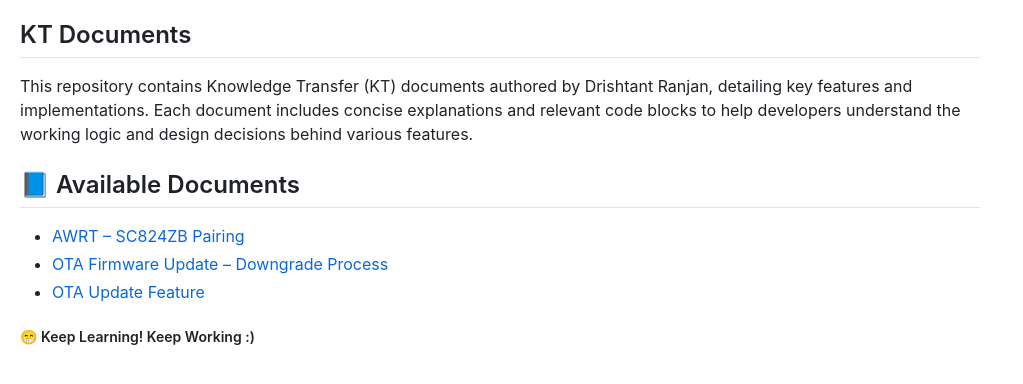
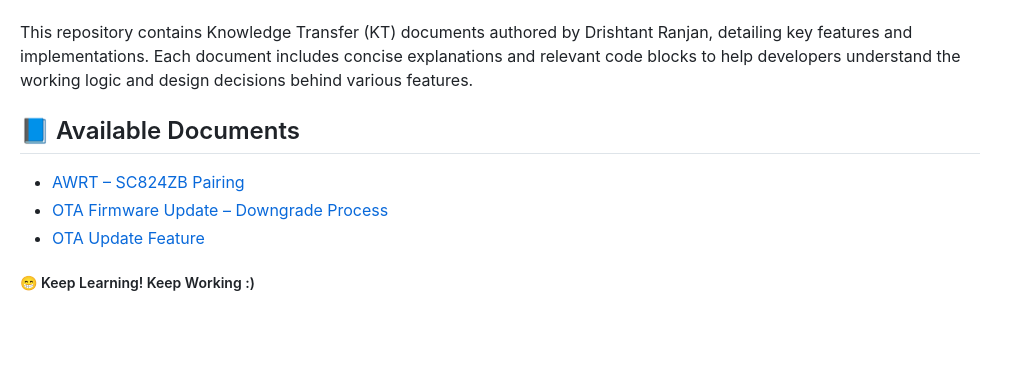
Before and after one commit to drishtant54/KT-Documents, a Jekyll site: the page built from index.md, in a window 1280 px wide. Shown: the top 384 px of the page, without its empty margins (0-1023 px from the left). Built offline with Jekyll 4.4.1, drawn with Linux system fonts in a browser that asks for light colours; nearby versions of some CDN libraries; our own code applies the rules of GitHub Pages for plain Markdown files.

Commit message:
Update index.md

```diff
--- a/index.md
+++ b/index.md
@@ -1,6 +1,3 @@
-
-## KT Documents
-
 This repository contains Knowledge Transfer (KT) documents authored by Drishtant Ranjan, detailing key features and implementations. Each document includes concise explanations and relevant code blocks to help developers understand the working logic and design decisions behind various features.
 
 ## 📘 Available Documents
@@ -9,4 +6,5 @@ This repository contains Knowledge Transfer (KT) documents authored by Drishtant
 - [OTA Firmware Update – Downgrade Process](docs/ota-upgrade-downgrade-process)
 - [OTA Update Feature](docs/ota-update-feature)
 
+
 ##### 😁 Keep Learning! Keep Working :)
```
